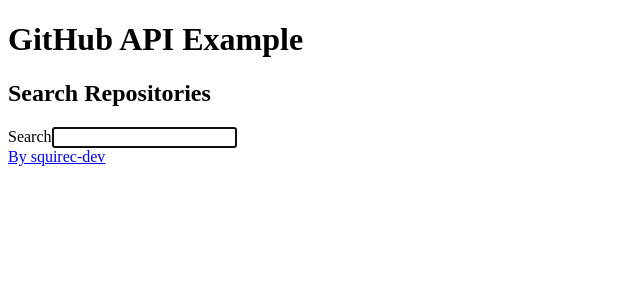
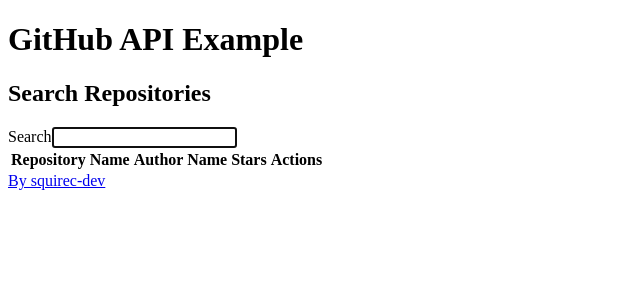
Before and after one commit to squirec-dev/github-api-example, a React (Create React App) app: page / in a window 1280 px wide. Shown: the top 300 px of the page, without its empty margins (0-640 px from the left). Built offline with nearby package versions, Linux system fonts and the light colour scheme.

Commit message:
feat: render table

```diff
--- a/src/pages/Search/Search.tsx
+++ b/src/pages/Search/Search.tsx
@@ -21,7 +21,19 @@
                 autoFocus
                 onChange={handleChange}
             />
+            <table>
+            <thead>
+                <tr>
+                    <th>Repository Name</th>
+                    <th>Author Name</th>
+                    <th>Stars</th>
+                    <th>Actions</th>
+                </tr>
+            </thead>
+                <tbody>
 
+                </tbody>
+            </table>
         </>
     );
 }
```
Also changed, not shown: 1 other file (tests, documents, lock files or other folders).
